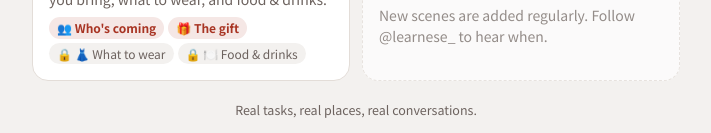
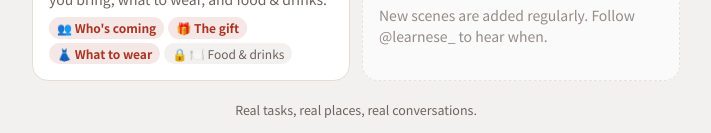
Before and after one commit to Cherylwwwww/learnese-scenes, a plain HTML site: page index.html in a window 1280 px wide. Shown: the part 339-472 px from the top of the page, without its empty margins (284-995 px from the left). Drawn offline with Linux system fonts and the light colour scheme.

Commit message:
Unlock chapter 3 (What to wear)
Co-Authored-By: Claude Opus 5.5 <noreply@anthropic.com>
Claude-Session: https://claude.ai/code/session_01Y2hJGPR6YTUHtqJg3KfzUb

```diff
--- a/index.html
+++ b/index.html
@@ -604,7 +604,7 @@ const SCENES=[
   chapters:[
    {id:'who',emoji:'👥',title:"Who's coming",zh:'你带谁来？',ask:ASK1,ans:ANS1,nouns:NOUNS1,swap:'Swap person'},
    {id:'gift',emoji:'🎁',title:'The gift',zh:'你带什么来？',ask:ASK2,ans:ANS2,nouns:NOUNS2,swap:'Swap item',opens:'2026-11-15'},
-   {id:'wear',emoji:'👗',title:'What to wear',zh:'你穿什么？',ask:ASK3,ans:ANS3,nouns:NOUNS3,swap:'Swap outfit',opens:'2026-11-23'},
+   {id:'wear',emoji:'👗',title:'What to wear',zh:'你穿什么？',ask:ASK3,ans:ANS3,nouns:NOUNS3,swap:'Swap outfit',opens:'2026-11-22'},
    {id:'food',emoji:'🍽️',title:'Food & drinks',zh:'你吃什么？喝什么？',ask:ASK4,ans:ANS4,nouns:NOUNS4,swap:'Swap food',opens:'2026-11-30'}]}
 ];
 let pending=null,preview=false;
```
